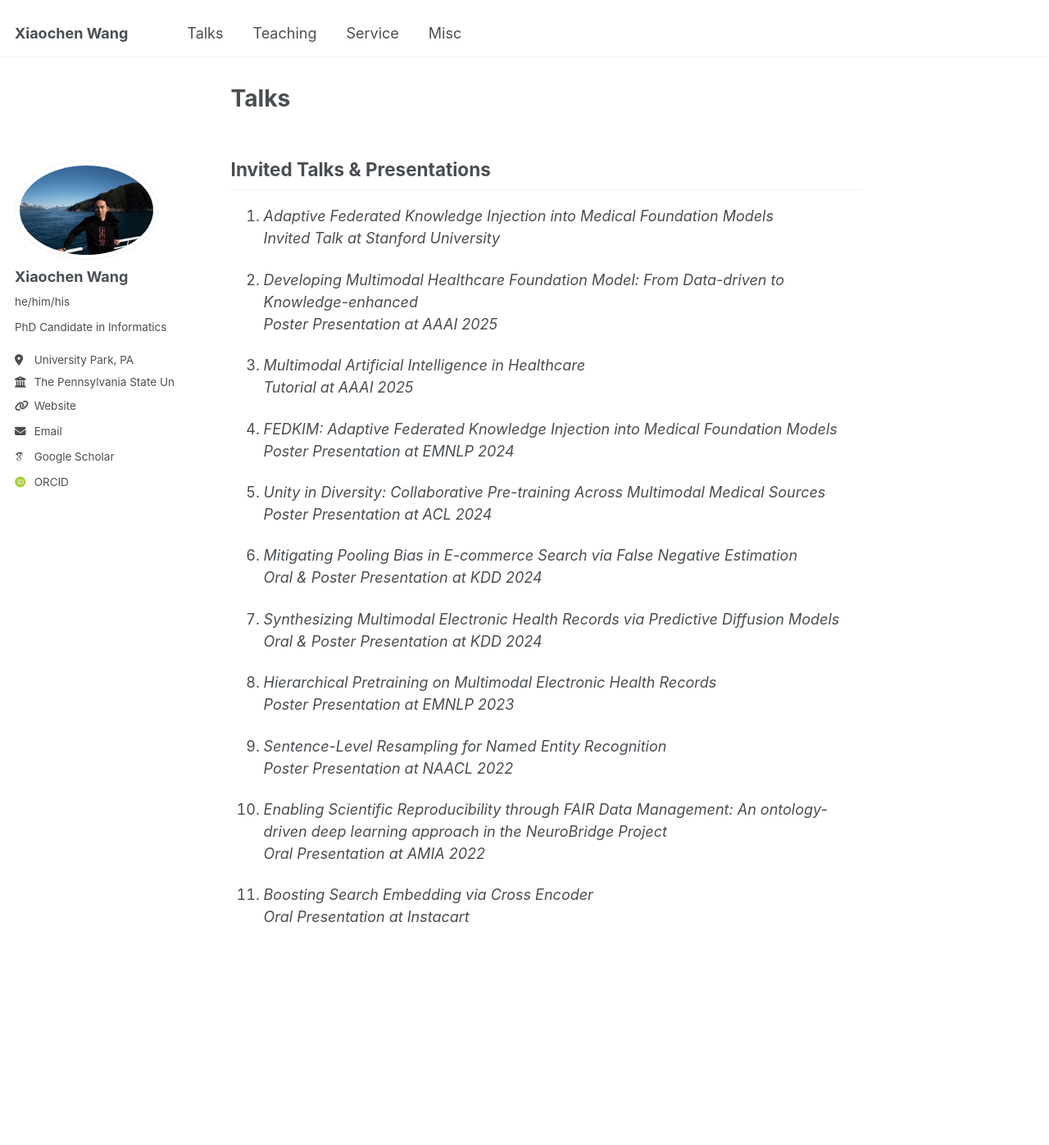
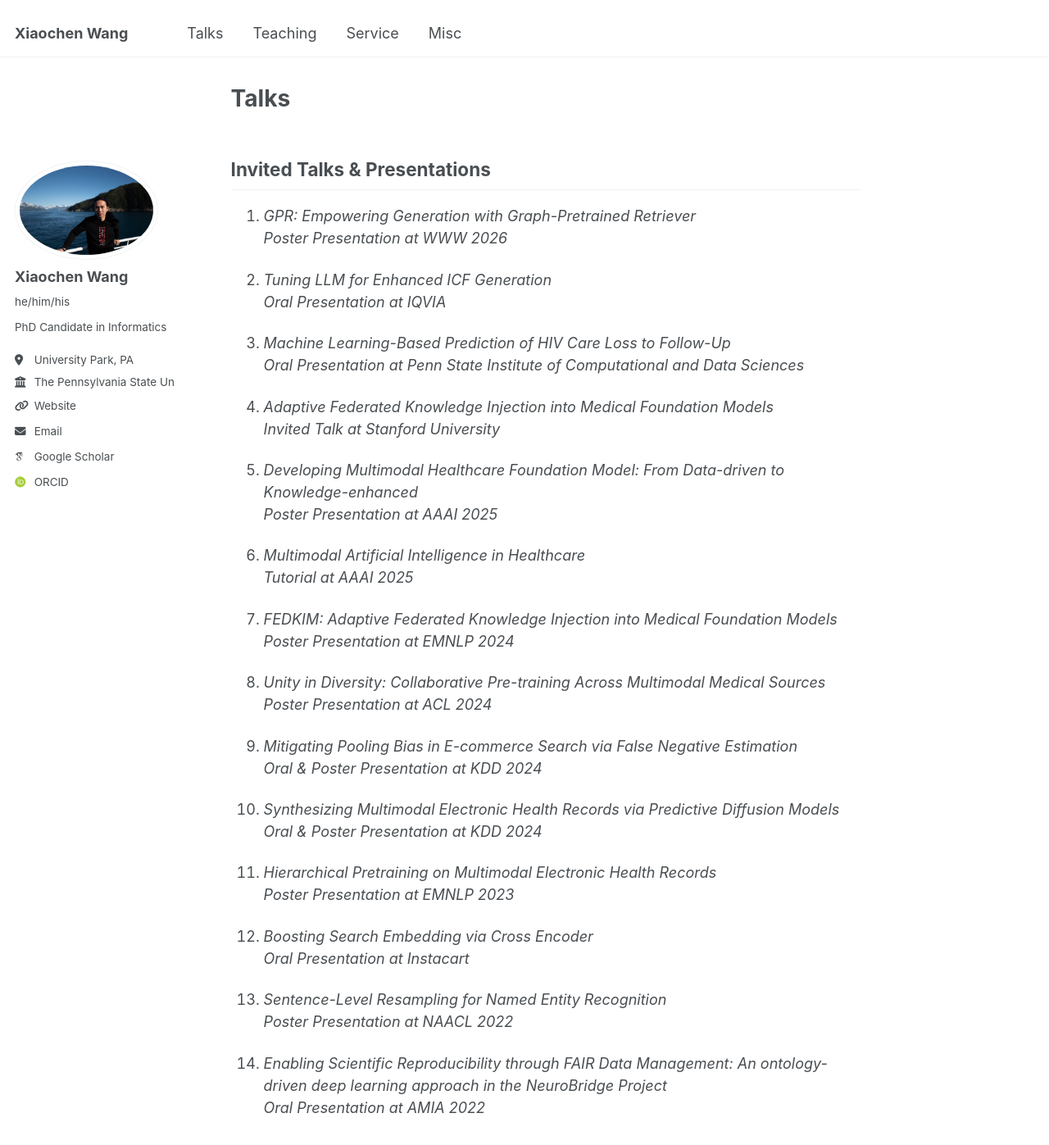
Before and after one commit to XiaochenWang-PSU/XiaochenWang-PSU.github.io, a Jekyll site: the page built from _pages/talk_custom.md, in a window 1280 px wide and 1400 px high. Shown: the top 1397 px of the window at 82% size. Built offline with Jekyll 4.4.1, drawn with Linux system fonts in a browser that asks for light colours; some web fonts are replaced.

Commit message:
Update website content from latest CV
- Add Amazon internship and KDD'26/WWW'26 papers
- Update bio to final-year, add job market statement
- Update service with 2026 reviewer roles and new journal
- Add new talks (WWW'26, IQVIA, Penn State ICDS)

```diff
--- a/_pages/talk_custom.md
+++ b/_pages/talk_custom.md
@@ -9,35 +9,44 @@ redirect_from:
 
 ## Invited Talks & Presentations
 
-1. *Adaptive Federated Knowledge Injection into Medical Foundation Models*
+1. *GPR: Empowering Generation with Graph-Pretrained Retriever*
+   _Poster Presentation at WWW 2026_
+
+2. *Tuning LLM for Enhanced ICF Generation*
+   _Oral Presentation at IQVIA_
+
+3. *Machine Learning-Based Prediction of HIV Care Loss to Follow-Up*
+   _Oral Presentation at Penn State Institute of Computational and Data Sciences_
+
+4. *Adaptive Federated Knowledge Injection into Medical Foundation Models*
    _Invited Talk at Stanford University_
 
-2. *Developing Multimodal Healthcare Foundation Model: From Data-driven to Knowledge-enhanced*
+5. *Developing Multimodal Healthcare Foundation Model: From Data-driven to Knowledge-enhanced*
    _Poster Presentation at AAAI 2025_
 
-3. *Multimodal Artificial Intelligence in Healthcare*
+6. *Multimodal Artificial Intelligence in Healthcare*
    _Tutorial at AAAI 2025_
 
-4. *FEDKIM: Adaptive Federated Knowledge Injection into Medical Foundation Models*
+7. *FEDKIM: Adaptive Federated Knowledge Injection into Medical Foundation Models*
    _Poster Presentation at EMNLP 2024_
 
-5. *Unity in Diversity: Collaborative Pre-training Across Multimodal Medical Sources*
+8. *Unity in Diversity: Collaborative Pre-training Across Multimodal Medical Sources*
    _Poster Presentation at ACL 2024_
 
-6. *Mitigating Pooling Bias in E-commerce Search via False Negative Estimation*
+9. *Mitigating Pooling Bias in E-commerce Search via False Negative Estimation*
    _Oral & Poster Presentation at KDD 2024_
 
-7. *Synthesizing Multimodal Electronic Health Records via Predictive Diffusion Models*
-   _Oral & Poster Presentation at KDD 2024_
+10. *Synthesizing Multimodal Electronic Health Records via Predictive Diffusion Models*
+    _Oral & Poster Presentation at KDD 2024_
 
-8. *Hierarchical Pretraining on Multimodal Electronic Health Records*
-   _Poster Presentation at EMNLP 2023_
+11. *Hierarchical Pretraining on Multimodal Electronic Health Records*
+    _Poster Presentation at EMNLP 2023_
 
-9. *Sentence-Level Resampling for Named Entity Recognition*
-   _Poster Presentation at NAACL 2022_
+12. *Boosting Search Embedding via Cross Encoder*
+    _Oral Presentation at Instacart_
 
-10. *Enabling Scientific Reproducibility through FAIR Data Management: An ontology-driven deep learning approach in the NeuroBridge Project*
+13. *Sentence-Level Resampling for Named Entity Recognition*
+    _Poster Presentation at NAACL 2022_
+
+14. *Enabling Scientific Reproducibility through FAIR Data Management: An ontology-driven deep learning approach in the NeuroBridge Project*
     _Oral Presentation at AMIA 2022_
-
-11. *Boosting Search Embedding via Cross Encoder*
-    _Oral Presentation at Instacart_
```
Also changed, not shown: _pages/about.md (+14 -12 lines), _pages/service.md (+5 -9 lines).
